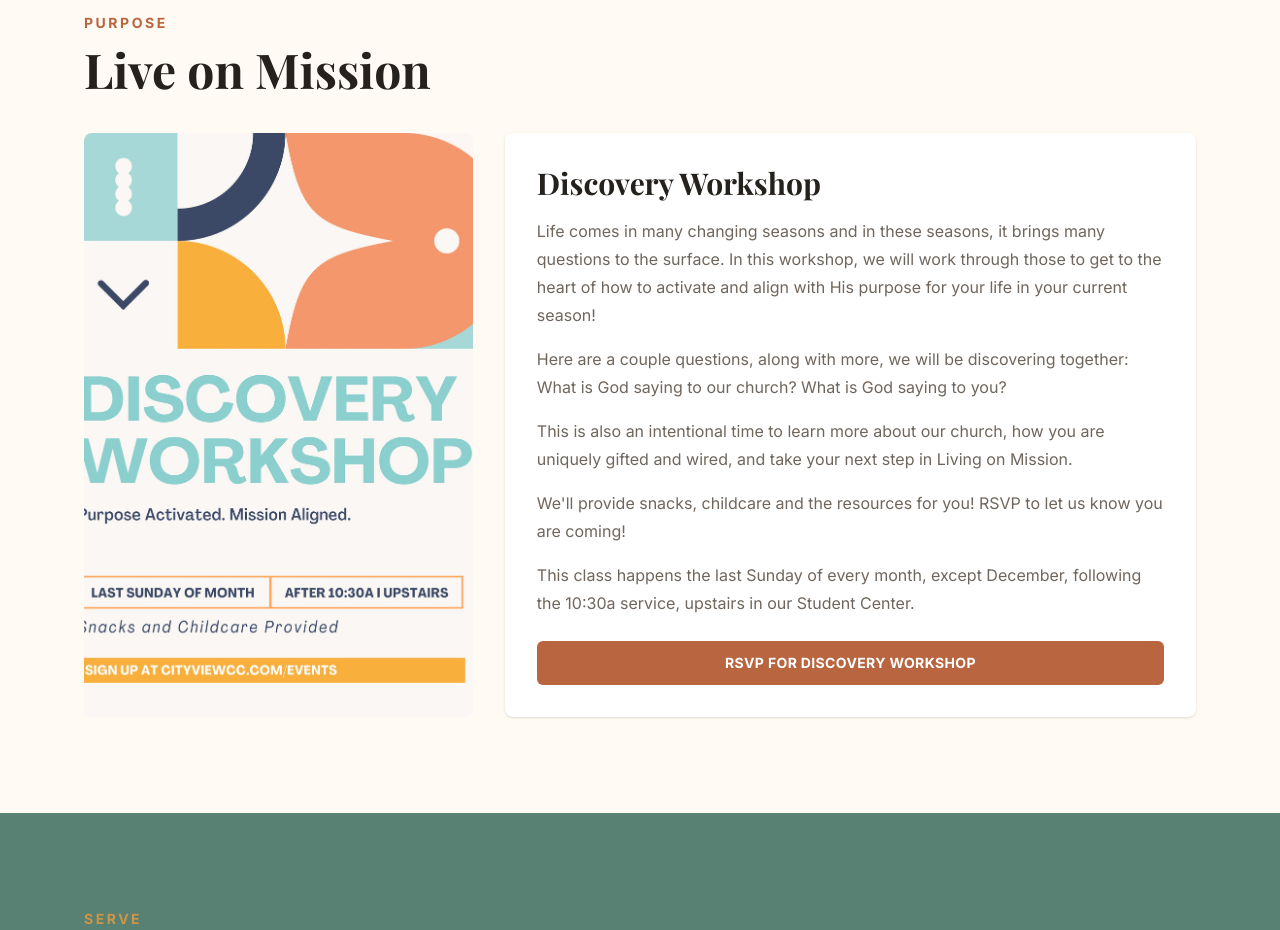
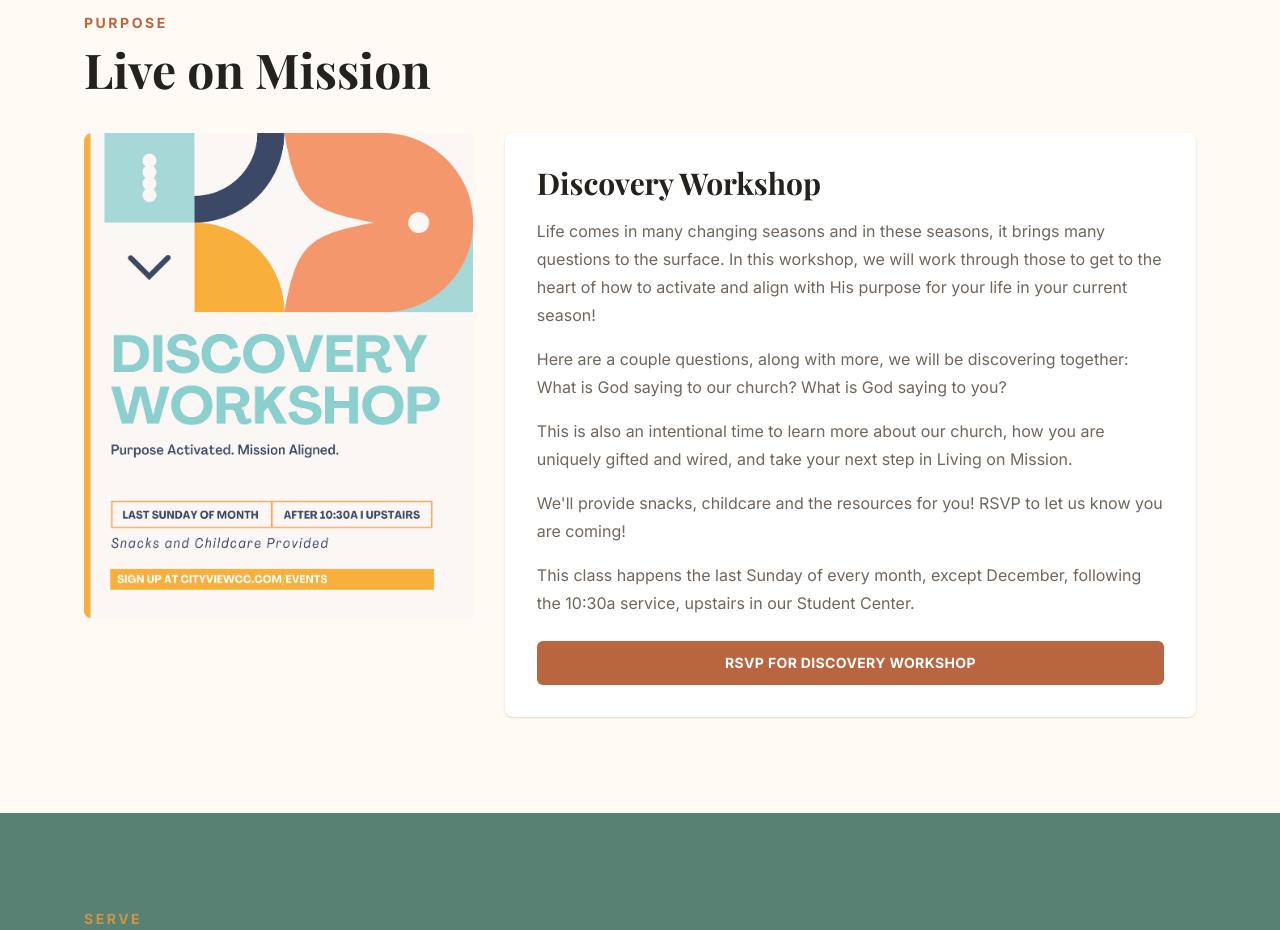
Before and after one commit to thomasleeward/city-view-cc, a Next.js app: page /get-connected in a window 1280 px wide. Shown: the part 1580-2510 px from the top of the page. Built offline with nearby package versions, Linux system fonts and the light colour scheme; no server answers; a web font is replaced by a local one.

Commit message:
Fix discovery workshop image crop

```diff
--- a/src/app/(site)/get-connected/page.tsx
+++ b/src/app/(site)/get-connected/page.tsx
@@ -101,13 +101,14 @@ export default function GetConnectedPage() {
       </Section>
       <Section title="Live on Mission" eyebrow="Purpose">
         <div className="grid gap-8 lg:grid-cols-[0.72fr_1.28fr] lg:items-stretch">
-          <div className="relative mx-auto aspect-[961/1201] w-full max-w-md overflow-hidden rounded-lg lg:max-w-none">
+          <div className="mx-auto w-full max-w-md overflow-hidden rounded-lg lg:max-w-none">
             <Image
               src="/img/Discovery Workshop - vertical.jpeg"
               alt=""
-              fill
+              width={961}
+              height={1201}
               sizes="(min-width: 1024px) 35vw, 100vw"
-              className="object-cover"
+              className="h-auto w-full"
             />
           </div>
           <article className="flex flex-col justify-center rounded-lg bg-white p-6 shadow-sm sm:p-8">
```
